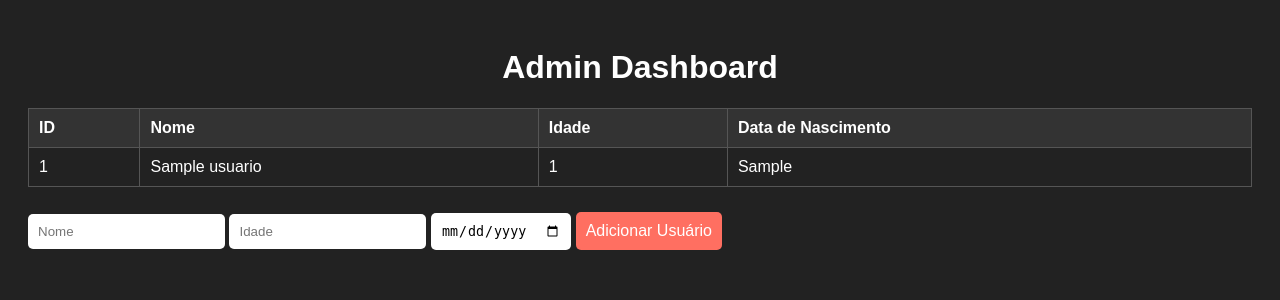
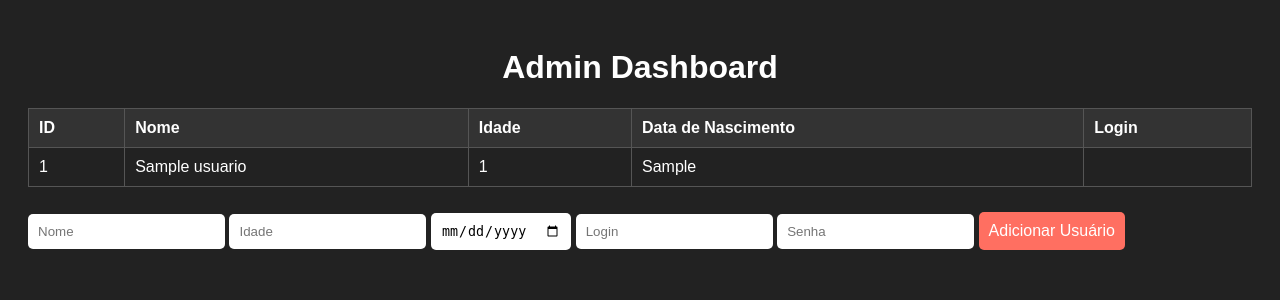
Before and after one commit to DuJao22/Gerenciamento-viajem-, a Flask app: page /admin in a window 1280 px wide. Shown: the top 300 px of the page. Run offline with Flask 3, Linux system fonts and the light colour scheme; a user stored in the database is signed in; tables that the repository leaves empty hold one stand-in row (values such as "Sample post").

Commit message:
Update admin.html

```diff
--- a/templates/admin.html
+++ b/templates/admin.html
@@ -52,6 +52,7 @@
             <th>Nome</th>
             <th>Idade</th>
             <th>Data de Nascimento</th>
+            <th>Login</th>
         </tr>
         {% for user in usuarios %}
         <tr>
@@ -59,6 +60,7 @@
             <td>{{ user[1] }}</td>
             <td>{{ user[2] }}</td>
             <td>{{ user[3] }}</td>
+            <td>{{ user[4] }}</td>
         </tr>
         {% endfor %}
     </table>
@@ -66,6 +68,8 @@
         <input type="text" name="nome" placeholder="Nome" required>
         <input type="number" name="idade" placeholder="Idade" required>
         <input type="date" name="data_nascimento" placeholder="Data de Nascimento" required>
+        <input type="text" name="login" placeholder="Login" required>
+        <input type="password" name="senha" placeholder="Senha" required>
         <button type="submit">Adicionar Usuário</button>
     </form>
 </body>
```
